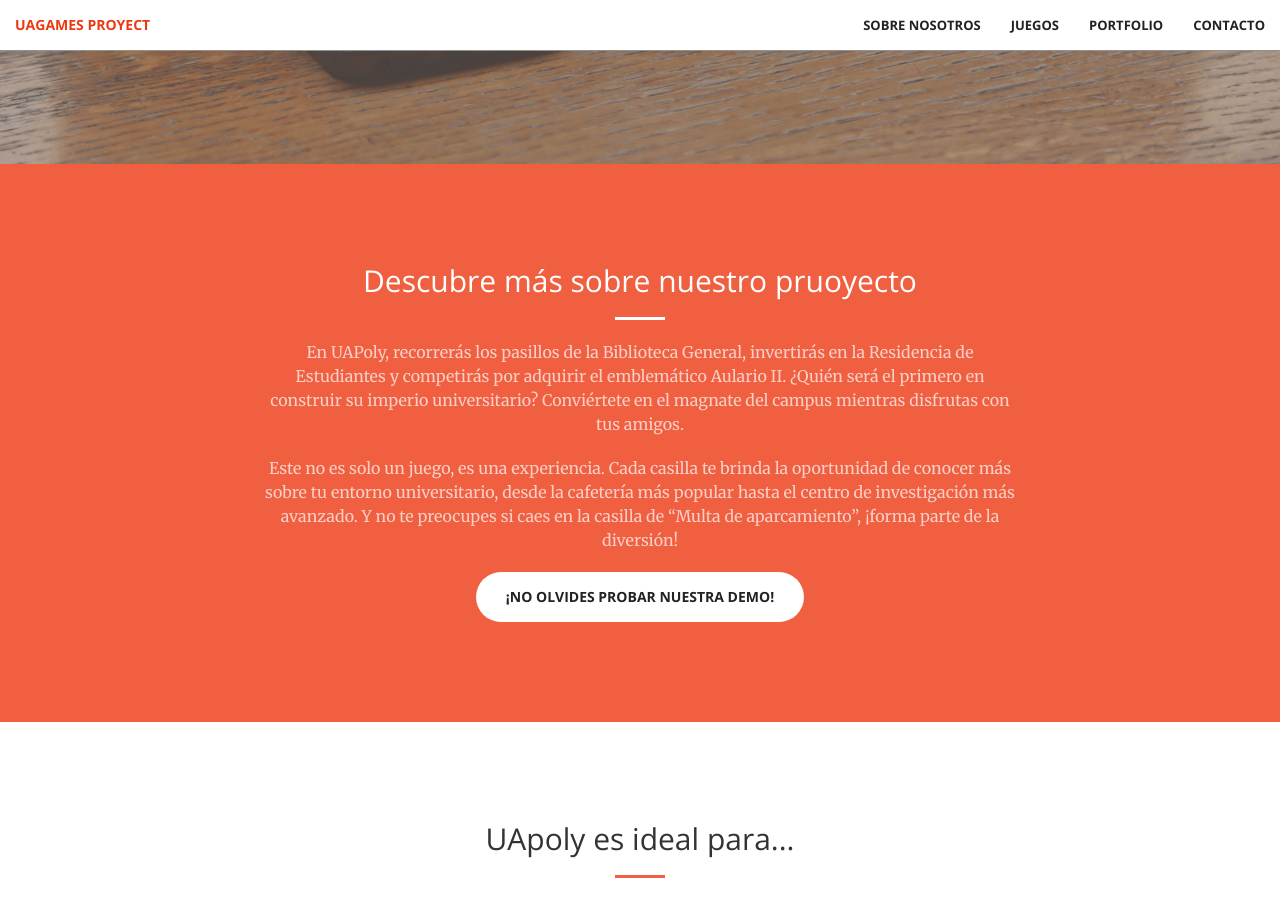
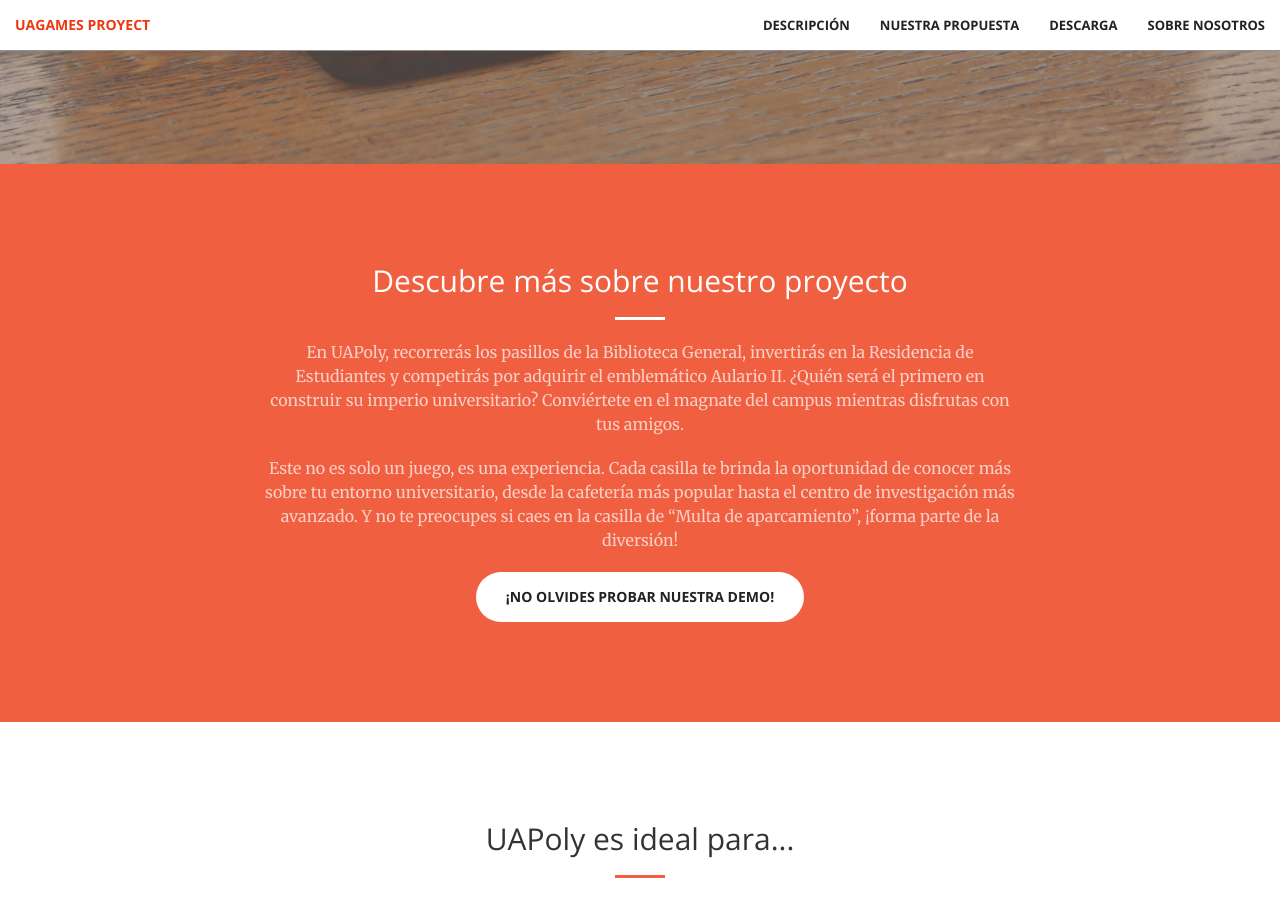
Before and after one commit to uapoly/uapoly.github.io, a Jekyll site: the page built from index.html, in a window 1280 px wide and 900 px high, scrolled down 736 px. Built offline with Jekyll 4.4.1, drawn with Linux system fonts in a browser that asks for light colours.

Commit message:
Corrección de textos y estilo.

```diff
--- a/_includes/call-to-action.html
+++ b/_includes/call-to-action.html
@@ -2,7 +2,7 @@
     <div class="container">
         <div class="row">
             <div class="col-lg-8 col-lg-offset-2 text-center">
-                <h2 class="section-heading">Descubre más sobre nuestro pruoyecto</h2>
+                <h2 class="section-heading">Descubre más sobre nuestro proyecto</h2>
                 <hr class="light">
                 <p class="text-faded">En UAPoly, recorrerás los pasillos de la Biblioteca General, invertirás en la Residencia de Estudiantes y competirás por adquirir el emblemático Aulario II. ¿Quién será el primero en construir su imperio universitario? Conviértete en el magnate del campus mientras disfrutas con tus amigos.</p>
                 <p class="text-faded">Este no es solo un juego, es una experiencia. Cada casilla te brinda la oportunidad de conocer más sobre tu entorno universitario, desde la cafetería más popular hasta el centro de investigación más avanzado. Y no te preocupes si caes en la casilla de “Multa de aparcamiento”, ¡forma parte de la diversión!</p>
--- a/_includes/nav.html
+++ b/_includes/nav.html
@@ -15,16 +15,16 @@
         <div class="collapse navbar-collapse" id="bs-example-navbar-collapse-1">
             <ul class="nav navbar-nav navbar-right">
                 <li>
-                    <a class="page-scroll" href="#about">Sobre nosotros</a>
+                    <a class="page-scroll" href="#about">Descripción</a>
                 </li>
                 <li>
-                    <a class="page-scroll" href="#services">Juegos</a>
+                    <a class="page-scroll" href="#services">Nuestra propuesta</a>
                 </li>
                 <li>
-                    <a class="page-scroll" href="#portfolio">Portfolio</a>
+                    <a class="page-scroll" href="#portfolio">Descarga</a>
                 </li>
                 <li>
-                    <a class="page-scroll" href="#contact">Contacto</a>
+                    <a class="page-scroll" href="#contact">Sobre nosotros</a>
                 </li>
             </ul>
         </div>
--- a/_includes/services.html
+++ b/_includes/services.html
@@ -2,13 +2,13 @@
     <div class="container">
         <div class="row">
             <div class="col-lg-12 text-center">
-                <h2 class="section-heading">UApoly es ideal para...</h2>
+                <h2 class="section-heading">UAPoly es ideal para...</h2>
                 <hr class="primary">
             </div>
         </div>
     </div>
     <div class="container">
-        <div class="row">
+        <div class="row justify-content-center">
             <div class="col-lg-3 col-md-6 text-center">
                 <div class="service-box">
                     <i class="fa fa-4x fa-diamond wow bounceIn text-primary"></i>
```
